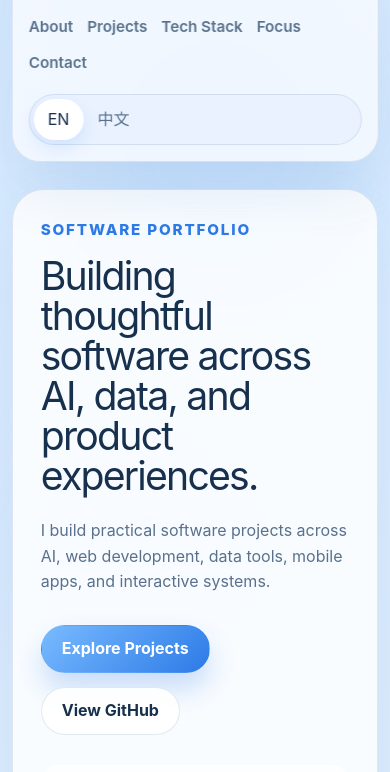
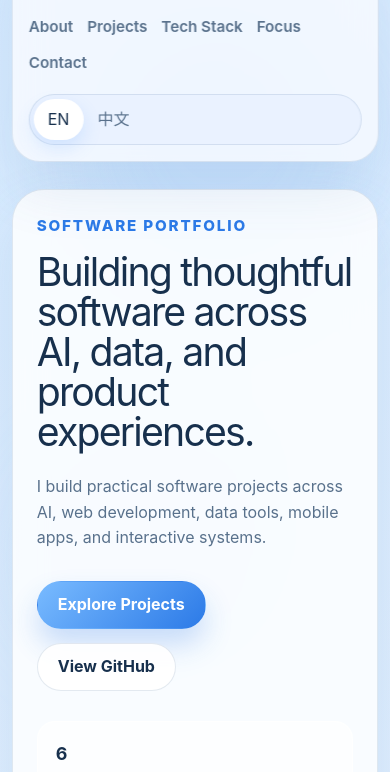
Before and after one commit to XYAN12/my-portfolio, a plain HTML site: page index.html in a window 390 px wide. Shown: the part 72-844 px from the top of the page. Drawn offline with Linux system fonts and the light colour scheme.

Commit message:
Adjust hero spacing and remove study abroad project

```diff
--- a/script.js
+++ b/script.js
@@ -225,45 +225,6 @@ const projects = [
       pills: ["RMI", "Sync", "GUI"]
     }
   },
-  {
-    slug: "study-abroad",
-    type: {
-      en: "Interactive Simulation / Web",
-      zh: "互动模拟 / Web"
-    },
-    title: {
-      en: "Study Abroad Simulator",
-      zh: "留学生活模拟器"
-    },
-    description: {
-      en: "A browser-based simulation exploring month-by-month decisions, resources, and trade-offs in student life abroad.",
-      zh: "一个浏览器端模拟项目，用按月推进的方式呈现留学生活中的决策、资源与取舍。"
-    },
-    features: {
-      en: [
-        "Tracks time, budget, and player status through chart-driven interfaces.",
-        "Uses branching options and modal prompts to create a lightweight decision game loop.",
-        "Ships as a simple static site that can be published directly via GitHub Pages."
-      ],
-      zh: [
-        "通过图表界面追踪时间、预算与角色状态。",
-        "使用分支选项与弹窗提示构建轻量决策循环。",
-        "作为纯静态站点实现，可直接部署到 GitHub Pages。"
-      ]
-    },
-    tech: ["HTML", "CSS", "JavaScript", "Bootstrap", "Chart.js", "GitHub Pages"],
-    repo: "https://github.com/XYAN12/StudyAbroadSimulator",
-    live: "https://xyan12.github.io/StudyAbroadSimulator/",
-    visual: {
-      kind: "mockup",
-      variant: "study",
-      kicker: {
-        en: "Decision Simulator",
-        zh: "决策模拟"
-      },
-      pills: ["Static Site", "Charts", "Game Loop"]
-    }
-  }
 ];
 
 const stackGroups = [
--- a/styles.css
+++ b/styles.css
@@ -16,6 +16,8 @@
   --radius-md: 18px;
   --max-width: 1600px;
   --header-offset: 112px;
+  --card-padding: 48px;
+  --card-padding-mobile: 24px;
 }
 
 * {
@@ -208,9 +210,9 @@ main > .section-shell + .section-shell {
 
 .hero {
   display: grid;
-  grid-template-columns: 1.2fr 0.8fr;
+  grid-template-columns: minmax(0, 1.5fr) minmax(320px, 1fr);
   gap: 24px;
-  align-items: start;
+  align-items: stretch;
   padding-top: clamp(18px, 4vw, 42px);
 }
 
@@ -228,7 +230,10 @@ main > .section-shell + .section-shell {
 }
 
 .hero-copy {
-  padding: clamp(28px, 4vw, 42px);
+  display: flex;
+  flex-direction: column;
+  height: 100%;
+  padding: var(--card-padding);
   border-radius: var(--radius-xl);
 }
 
@@ -332,11 +337,15 @@ main > .section-shell + .section-shell {
 .hero-panel {
   display: flex;
   align-items: stretch;
+  height: 100%;
 }
 
 .hero-panel-card {
   width: 100%;
-  padding: clamp(24px, 3.5vw, 32px);
+  display: flex;
+  flex-direction: column;
+  min-height: 100%;
+  padding: var(--card-padding);
   border-radius: var(--radius-xl);
   overflow: hidden;
   background:
@@ -398,7 +407,7 @@ main > .section-shell + .section-shell {
 }
 
 main > .section-shell:not(.hero) {
-  padding: clamp(52px, 8vw, 96px) clamp(22px, 4vw, 36px);
+  padding: var(--card-padding);
   border-radius: 34px;
   border: 1px solid rgba(145, 184, 224, 0.16);
   background:
@@ -734,6 +743,10 @@ main > .section-shell:not(.hero) {
 }
 
 @media (max-width: 1199px) {
+  :root {
+    --card-padding: 32px;
+  }
+
   .projects-grid {
     grid-template-columns: repeat(2, minmax(0, 1fr));
   }
@@ -769,7 +782,7 @@ main > .section-shell:not(.hero) {
 
   .hero-copy,
   .hero-panel-card {
-    padding: 28px;
+    padding: var(--card-padding);
   }
 
   .hero-stats {
@@ -789,6 +802,10 @@ main > .section-shell:not(.hero) {
     width: min(94vw, var(--max-width));
   }
 
+  :root {
+    --card-padding: var(--card-padding-mobile);
+  }
+
   .hero h1,
   .section-heading h2 {
     max-width: none;
@@ -803,7 +820,7 @@ main > .section-shell:not(.hero) {
   }
 
   main > .section-shell:not(.hero) {
-    padding: clamp(48px, 10vw, 72px) 20px;
+    padding: var(--card-padding);
     border-radius: 28px;
   }
 
```
